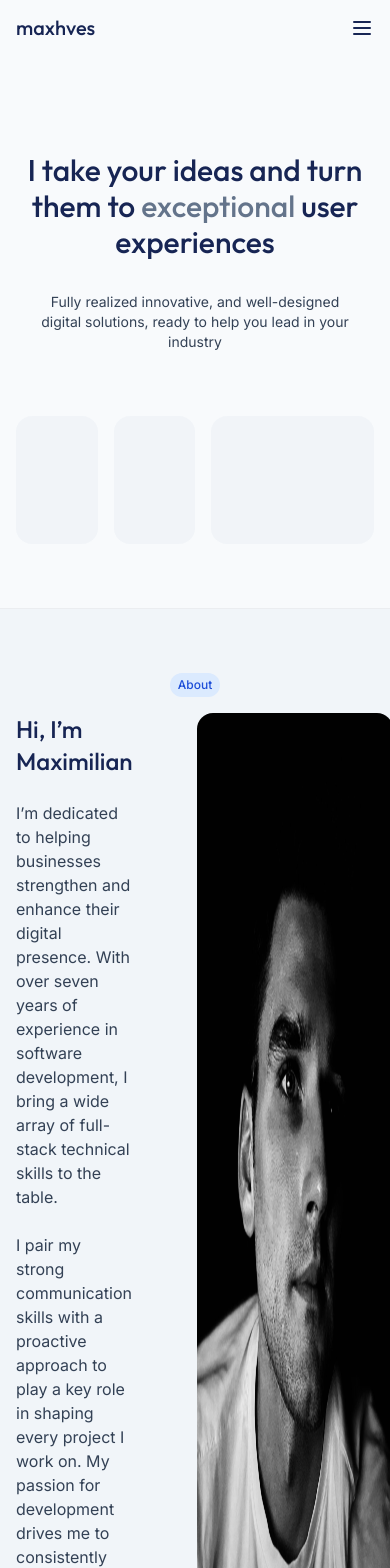
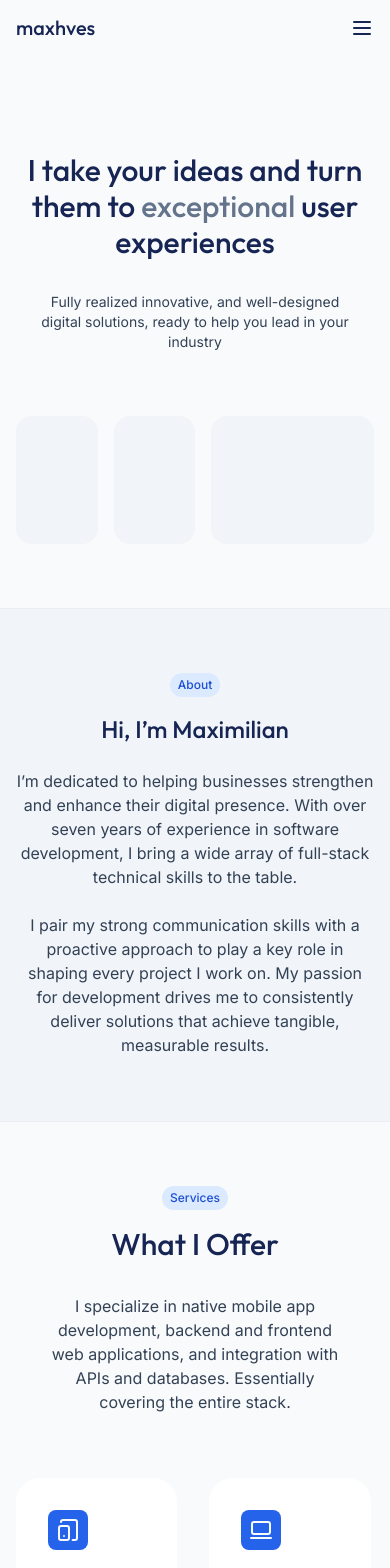
Before and after one commit to maxhves/hvesser-lewis-consulting-site, a Next.js app: page / in a window 390 px wide. Shown: the top 1568 px of the page. Built offline with nearby package versions, Linux system fonts and the light colour scheme.

Commit message:
Made about section responsive.

```diff
--- a/src/app/home/components/about/about-section.tsx
+++ b/src/app/home/components/about/about-section.tsx
@@ -19,7 +19,7 @@ export default function AboutSection() {
           </SectionBadge>
 
           <div className="w-full flex flex-row mt-4 gap-x-16">
-            <div className="space-y-6">
+            <div className="space-y-6 text-center sm:text-start">
               <AboutHeading>
                 Hi, I’m Maximilian
               </AboutHeading>
@@ -68,7 +68,7 @@ function AboutBody({children}: { children: React.ReactNode }) {
 function ProfileImage() {
   return (
     <Image
-      className="block rounded-2xl h-auto max-w-56 flex-none object-center"
+      className="hidden sm:block rounded-2xl h-auto max-w-56 flex-none object-cover"
       src={profileImage}
       alt="Maximilian Hvesser-Lewis profile image"
       width={196}
```
